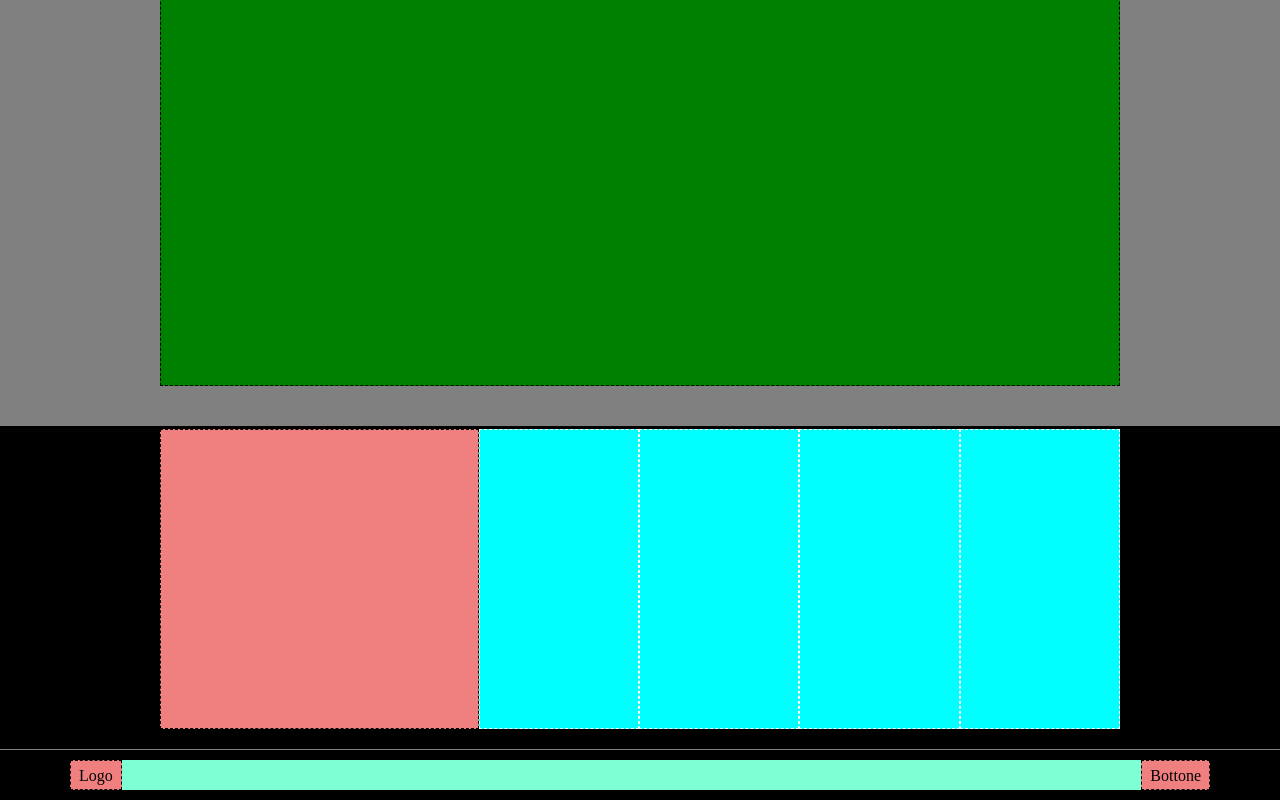
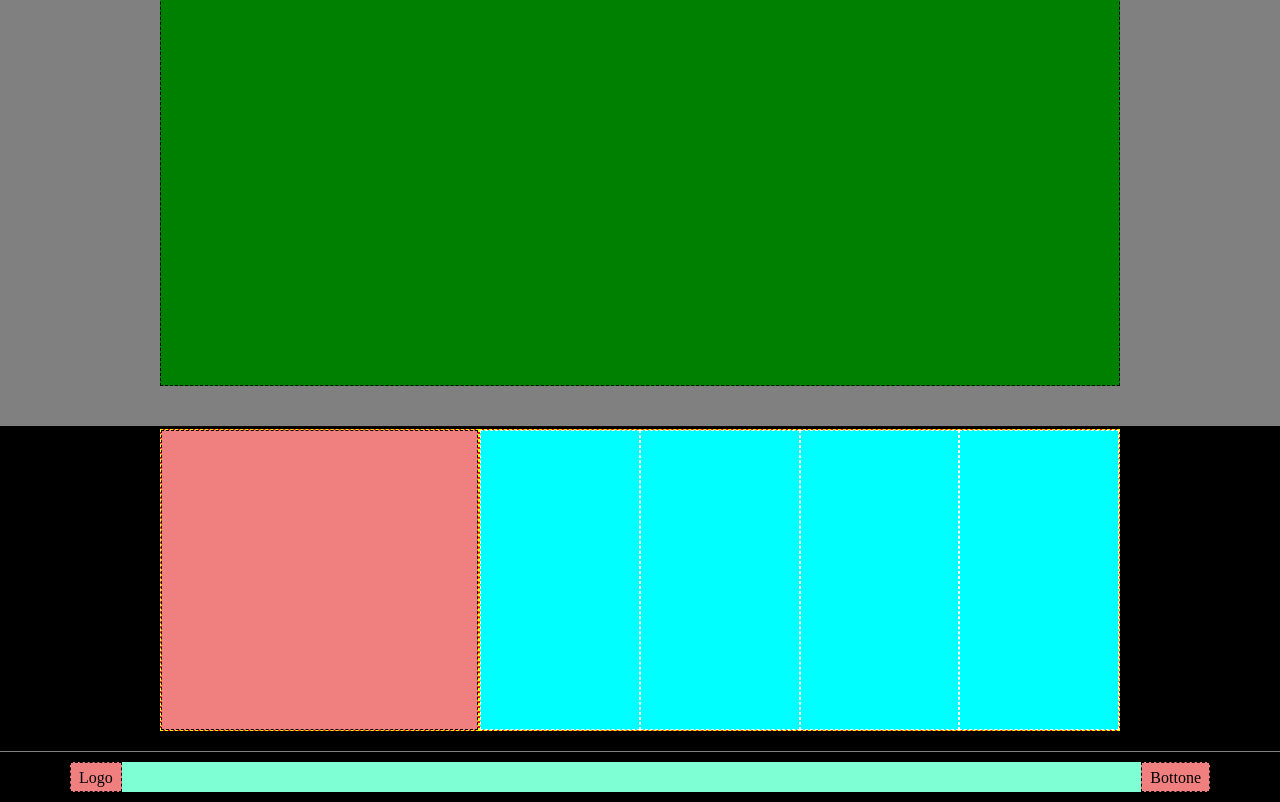
Before and after one commit to danieleangeletti/htmlcss-struttura-discord, a plain HTML site: page index.html in a window 1280 px wide. Shown: the part 1654-2456 px from the top of the page. Drawn offline with Linux system fonts and the light colour scheme.

Commit message:
aggiustati bordi ultima sezione del main

```diff
--- a/css/style.css
+++ b/css/style.css
@@ -166,21 +166,25 @@
 }
 
 .last-container {
-    height: 300px;
+    min-height: 300px;
     margin: 3px auto 20px;
     display: flex;
     justify-content: center;
     align-items: center;
     flex-grow: 0.5;
+    background-color: red;
+    border: 1px dashed yellow;
 }
 
 .last-container-2 {
-    height: 300px;
+    min-height: 300px;
     margin: 3px auto 20px;
     display: flex;
     justify-content: center;
     align-items: center;
     flex-grow: 1;
+    background-color: red;
+    border: 1px dashed yellow;
 }
 
 .block-x-1 {
```
